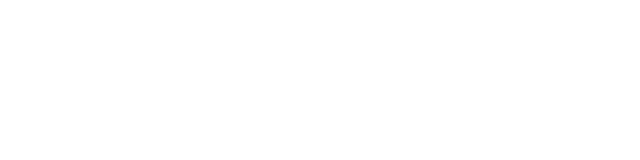
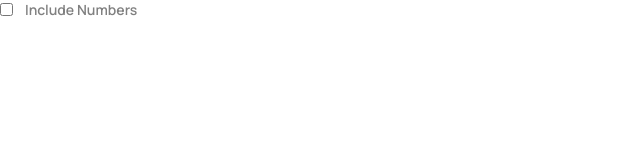
Before and after one commit to pawel-mirys/INVO_Password_Generator, a React (Vite) app: page / in a window 1280 px wide. Shown: the top 160 px of the page, without its empty margins (0-640 px from the left). Built offline with nearby package versions, Linux system fonts and the light colour scheme.

Commit message:
global components

```diff
--- a/src/App.tsx
+++ b/src/App.tsx
@@ -1,5 +1,10 @@
 import React from 'react';
+import { HomePage } from './modules/Home/pages/HomePage/HomePage';
 
-const App: React.FC = () => <></>;
+const App: React.FC = () => (
+  <>
+    <HomePage />
+  </>
+);
 
 export default App;
--- /dev/null
+++ b/src/global-components/CheckBox/CheckBox.module.scss
@@ -0,0 +1,25 @@
+@import '/src/global-styles/styles/mixins.scss';
+
+.checkBoxContainer {
+  @include flex(center, center, row);
+  gap: 12px;
+  width: fit-content;
+  user-select: none;
+  -webkit-user-select: none;
+  -khtml-user-select: none;
+  -moz-user-select: none;
+  -ms-user-select: none;
+
+  .checkBox {
+    cursor: pointer;
+    accent-color: var(--color-primary);
+
+    &:checked {
+      font-size: 1px;
+    }
+  }
+  .label {
+    cursor: pointer;
+    color: var(--color-body);
+  }
+}
--- /dev/null
+++ b/src/global-components/CheckBox/CheckBox.tsx
@@ -0,0 +1,34 @@
+import React from 'react';
+import styles from './CheckBox.module.scss';
+import clsx from 'clsx';
+
+interface CheckBoxProps extends React.InputHTMLAttributes<HTMLInputElement> {
+  className?: string;
+  name: string;
+  id: string;
+  labelText?: string;
+}
+
+export const CheckBox = ({
+  className,
+  name,
+  id,
+  labelText,
+  ...props
+}: CheckBoxProps) => {
+  return (
+    <div className={styles.checkBoxContainer}>
+      <input
+        className={clsx(styles.checkBox, className)}
+        type='checkbox'
+        name={name}
+        id={id}
+      />
+      {labelText && (
+        <label className={styles.label} htmlFor={name}>
+          {labelText}
+        </label>
+      )}
+    </div>
+  );
+};
--- a/src/global-styles/styles/root.scss
+++ b/src/global-styles/styles/root.scss
@@ -12,4 +12,5 @@
   --color-red: #ff3a3a;
   --color-yellow: #ffc225;
   --color-green: #30bf19;
+  --button-hoover: #414253;
 }
--- a/src/modules/Home/pages/HomePage/HomePage.tsx
+++ b/src/modules/Home/pages/HomePage/HomePage.tsx
@@ -1,6 +1,12 @@
 import React from 'react';
 import styles from './HomePage.module.scss';
+import { Button } from '@/global-components/Button/Button';
+import { CheckBox } from '@/global-components/CheckBox/CheckBox';
 
 export const HomePage = () => {
-  return <div className={styles.homePage}></div>;
+  return (
+    <div className={styles.homePage}>
+      <CheckBox name='test' id='test' labelText='Include Numbers' />
+    </div>
+  );
 };
```
Also changed, not shown: src/global-components/Button/Button.module.scss (+14 -0 lines), src/global-components/Button/Button.tsx (+6 -3 lines).
